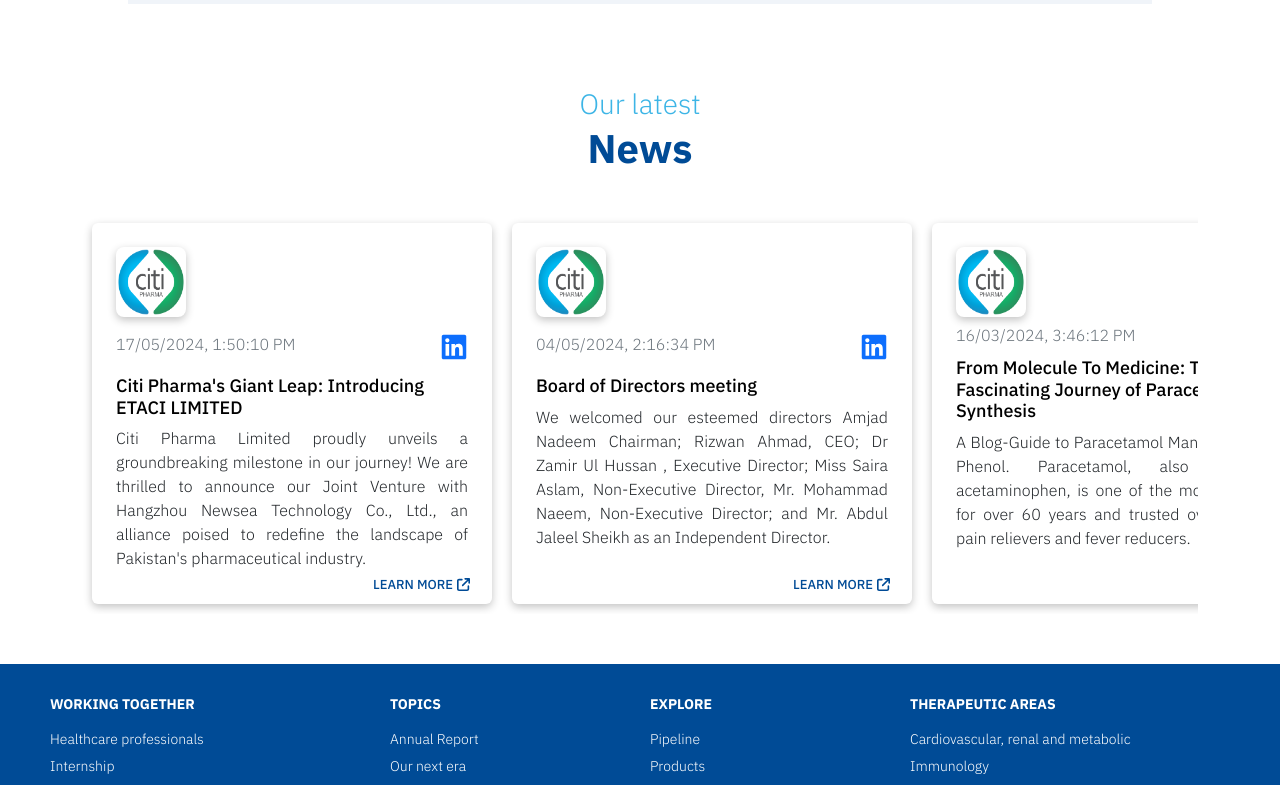
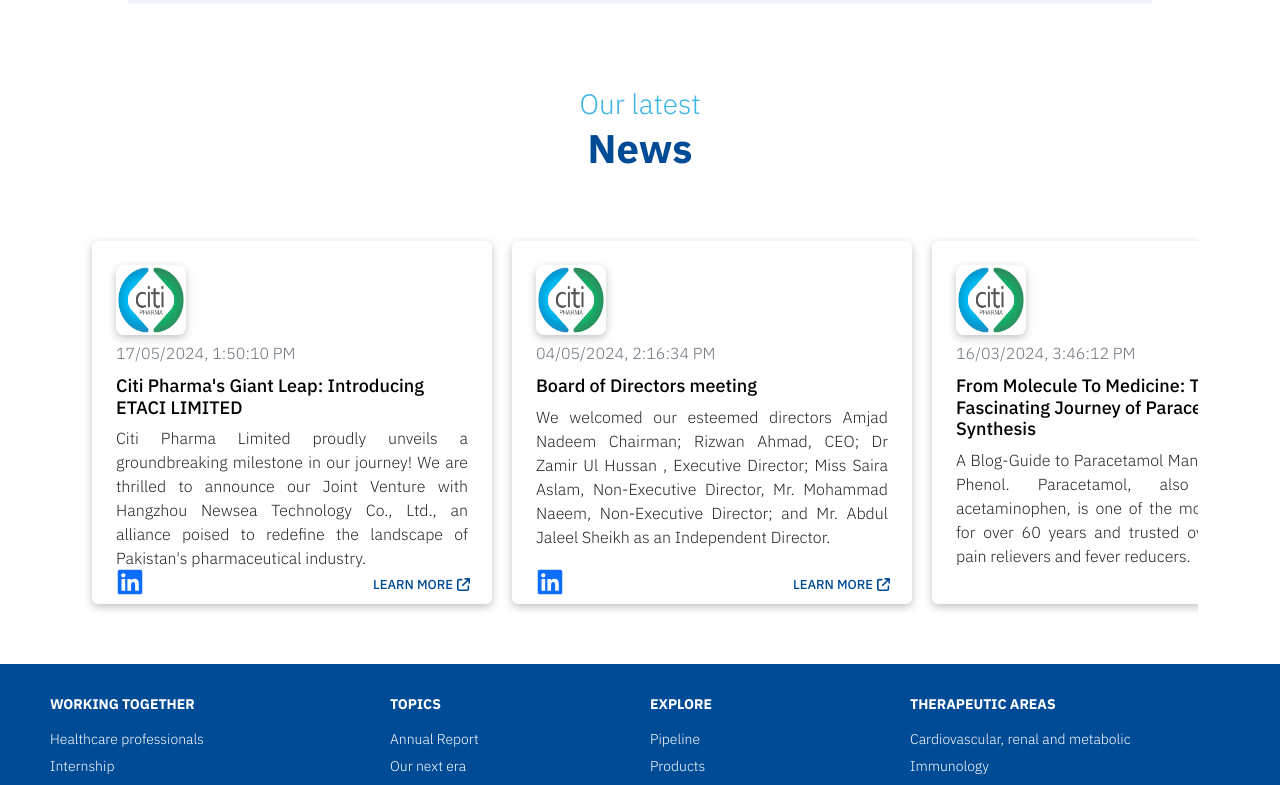
Before and after one commit to Muhammadnuman11/CitiPharma, a React (Create React App) app: page / in a window 1280 px wide. Shown: the part 2460-3245 px from the top of the page. Built offline with nearby package versions, Linux system fonts and the light colour scheme; a web font is replaced by a local one.

Commit message:
small changes

```diff
--- a/src/components/BlogCard/BlogCard.js
+++ b/src/components/BlogCard/BlogCard.js
@@ -17,11 +17,12 @@
             <div className="card-content">
                 <img src="images/citi-logo.png" alt="Citi Pharma logo" />
                 <p className='text-secondary d-flex justify-content-between align-items-center'>{date}
-                    {linkedinLink ? <Link to={linkedinLink} className='fs-3' target='_blank'><FaLinkedin /></Link> : ""}
                 </p>
                 <h2>{title}</h2>
                 <p>{content}</p>
-                <button className='btn' onClick={() => handleBlog(id)}>Learn more <FaArrowUpRightFromSquare /> </button>
+                <div className='linkedinBtn'>{linkedinLink ? <Link to={linkedinLink} className='fs-3' target='_blank'><FaLinkedin /></Link> : ""}
+                </div>
+                    <button className='btn' onClick={() => handleBlog(id)}>Learn more <FaArrowUpRightFromSquare /> </button>
             </div>
         </div>
     )
--- a/src/pages/Frontend/Blog.js
+++ b/src/pages/Frontend/Blog.js
@@ -7,7 +7,7 @@
 export default function Blog() {
   return (
     <Layout title={"Blog - Citi Pharma"} description={'Citi Pharma stands out for its unwavering commitment to delivering products of the highest quality.'}>
-      <Pages title={'Blogs'} link={"images/blog.jpg"} />
+      <Pages title={'Blogs'} link={"images/citi-blog.jpg"} />
       <div className="blog mt-5">
         <div className="blogBox">
           {
--- a/src/scss/_blogcard.scss
+++ b/src/scss/_blogcard.scss
@@ -78,6 +78,22 @@
                 text-decoration: underline;
             }
         }
+
+        .linkedinBtn {
+            position: absolute;
+            bottom: 0;
+            left: 24px;
+            text-transform: uppercase;
+            font-size: 12px;
+            font-weight: 500;
+            background: none;
+            border: none;
+            color: #004b96;
+            display: flex;
+            align-items: center;
+            gap: 4px;
+            margin-bottom: 4px;
+        }
     }
 }
 
--- a/src/scss/_home.scss
+++ b/src/scss/_home.scss
@@ -179,6 +179,12 @@
                     img {
                         width: 100%;
                         height: 100%;
+                        filter: grayscale(1);
+                        cursor: pointer;
+
+                        &:hover{
+                            filter: grayscale(0);
+                        }
                     }
                 }
             }
@@ -245,9 +251,11 @@
                 display: flex;
                 align-items: center;
                 justify-content: center;
+
                 .detail-box {
                     position: absolute;
                     top: 50%;
+
                     h1 {
                         font-weight: 500;
                         font-size: 32px;
```
Also changed, not shown: public/images/about-banner.jpg (deleted), public/images/citi-blog.jpg (added).
